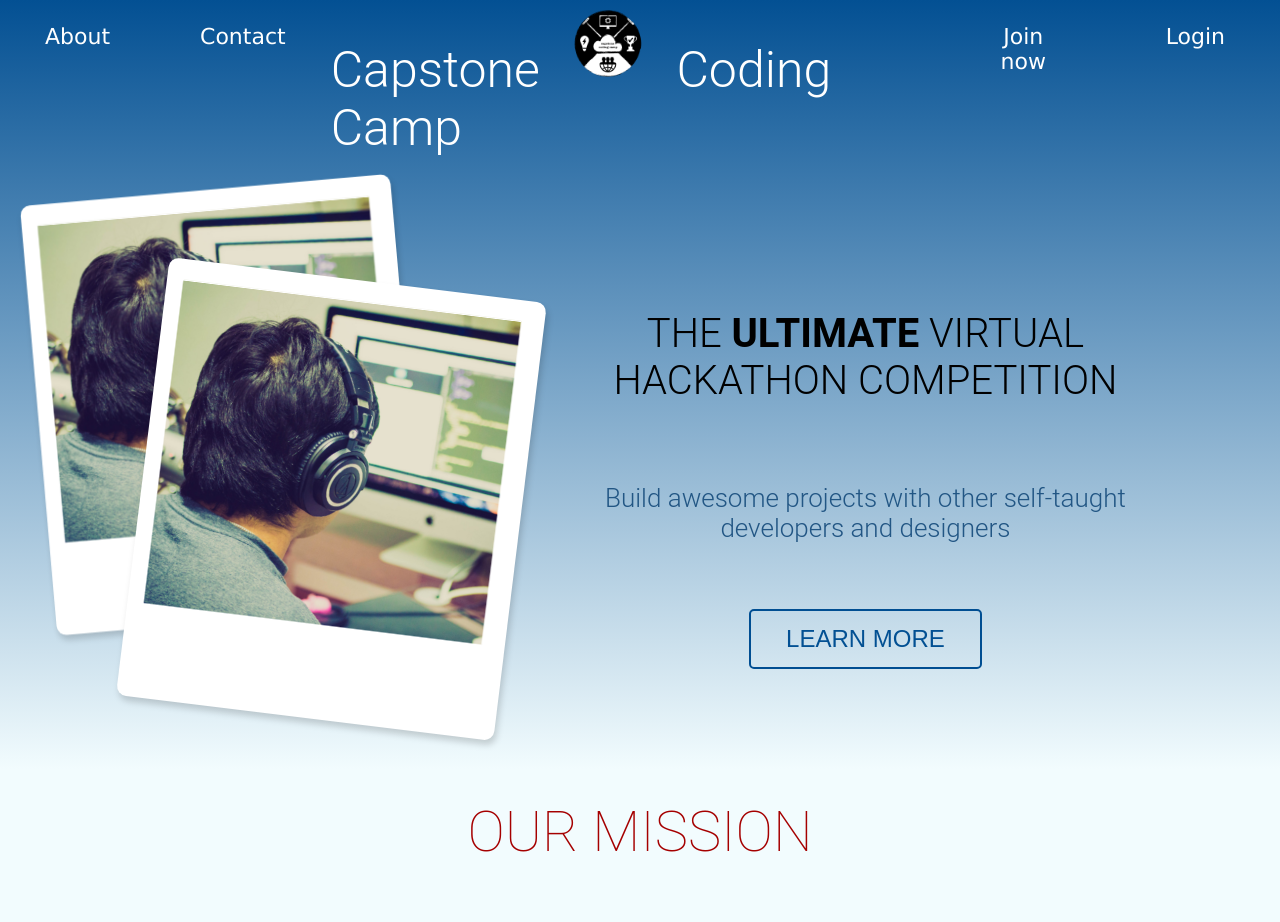
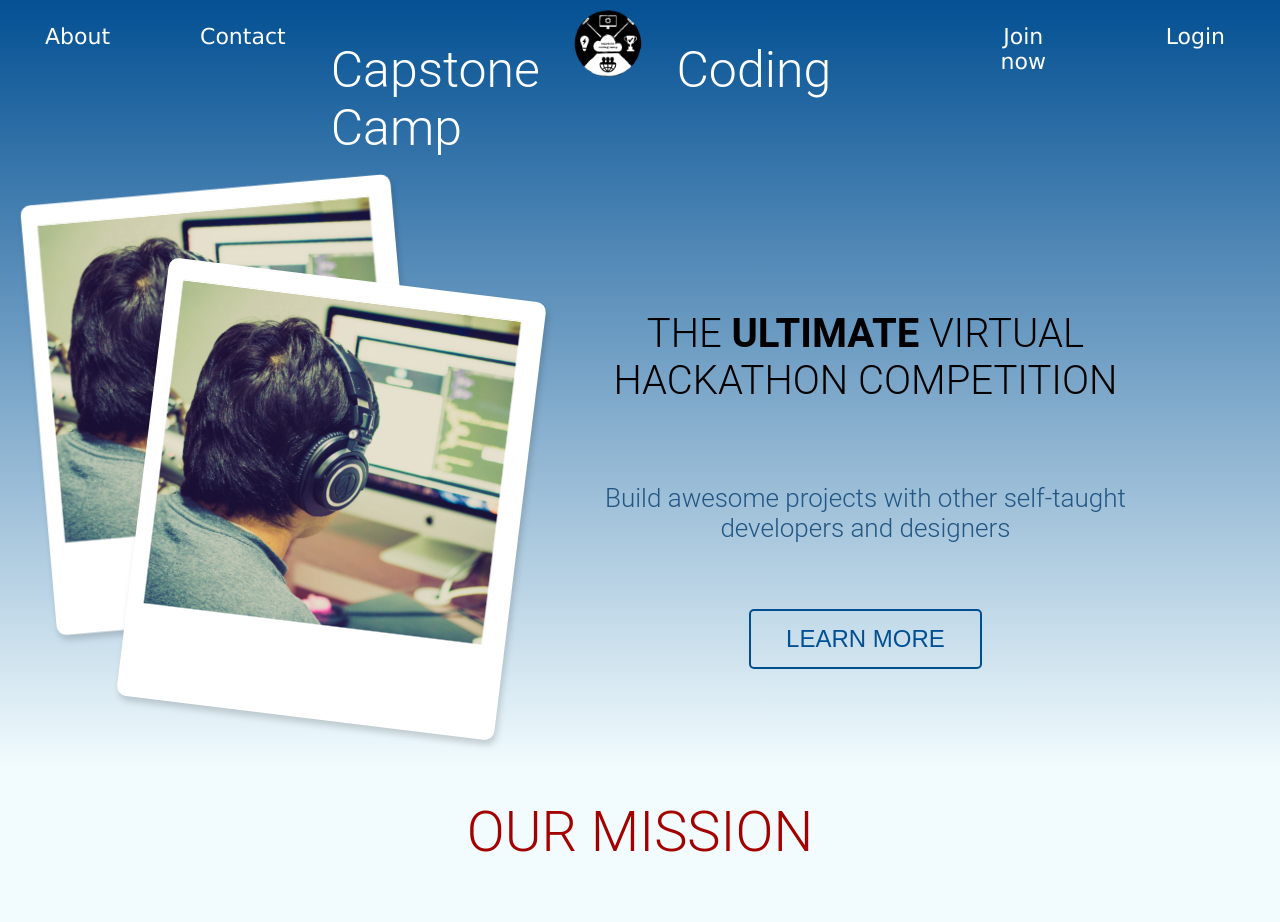
Before and after one commit to reevesglobal/capstone-coding-camp, a React (Create React App) app in the folder client/: page / in a window 1280 px wide. Shown: the top 922 px of the page. Built offline with nearby package versions, Linux system fonts and the light colour scheme.

Commit message:
Font weight
I believe it is safer to stick with multiples of 100. Don't think many fonts support the variable numbers from 1 to 1000 yet.
https://developer.mozilla.org/en-US/docs/Web/CSS/font-weight

```diff
--- a/client/src/styles/SectionTitle.jsx
+++ b/client/src/styles/SectionTitle.jsx
@@ -6,7 +6,7 @@ const StyledTitle = styled.h2`
   margin: 0 0 30px 0;
   font-family: 'Roboto', sans-serif;
   font-size: 3.5em;
-  font-weight: 3.5;
+  font-weight: 300;
   text-align: center;
   color: ${props => props.inputColor || "#A50000"};
   text-transform: uppercase;
```
